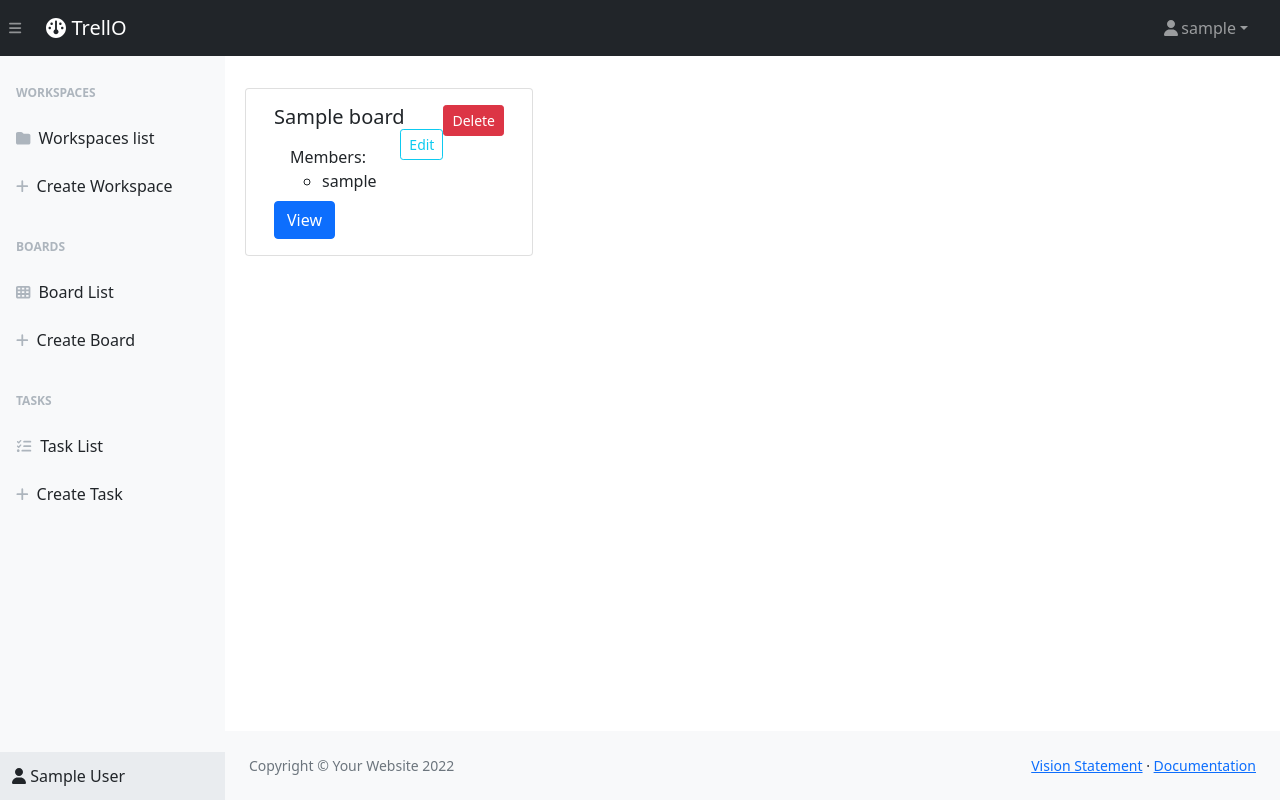
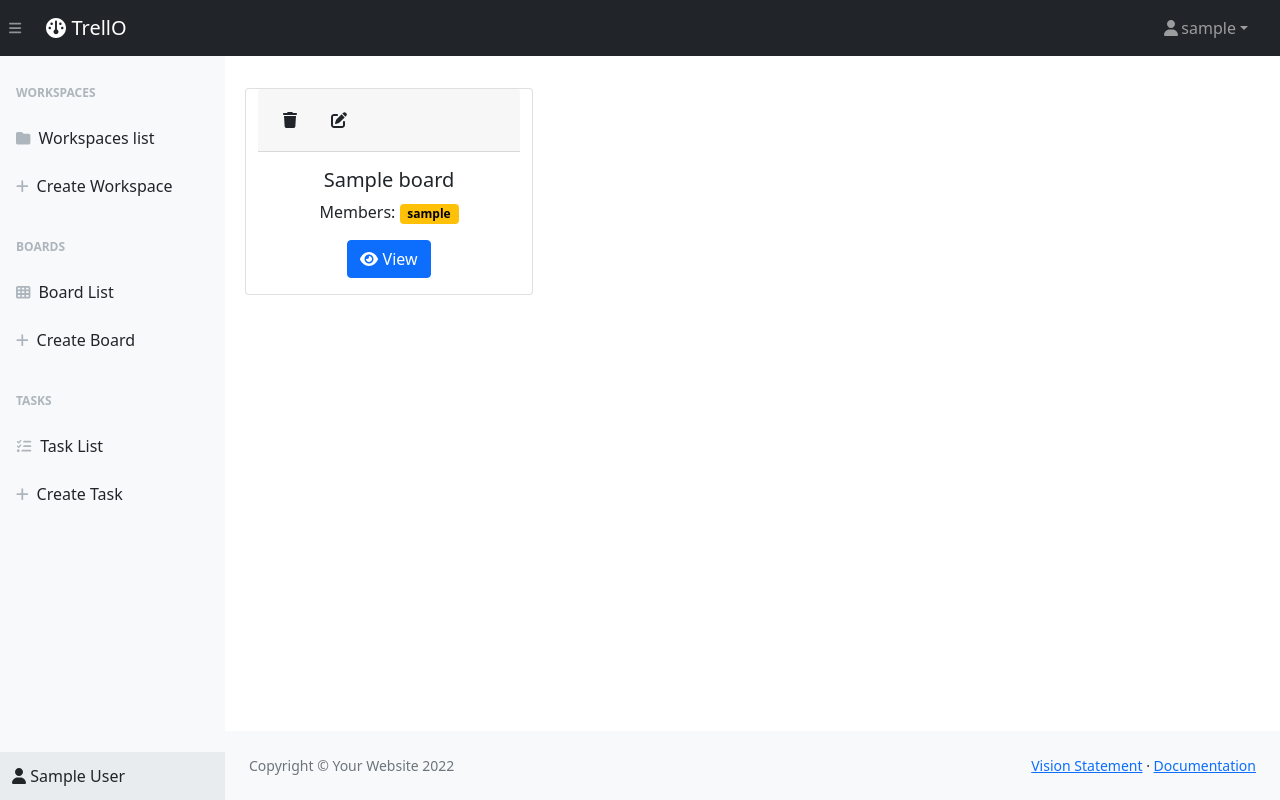
Before and after one commit to agile-software-development/project, a Django app: page /boards/ in a window 1280 px wide. Run offline with Django 4.2, Linux system fonts and the light colour scheme; a user stored in the database is signed in; tables that the repository leaves empty hold one stand-in row (values such as "Sample post"); some libraries are stand-ins or nearby versions; some web fonts are replaced.

Commit message:
improve board list page

```diff
--- a/task/templates/boards/board_list.html
+++ b/task/templates/boards/board_list.html
@@ -3,28 +3,36 @@
 {% block content %}
     <div class="row">
         {% for object in  object_list %}
-            <div class="card col-4 m-2" style="width: 18rem;">
-                <div class="card-body">
-                    <h5 class="card-title">
-                        {{ object.name }}
-                        <a href="{% url 'delete-board' object.id %}">
-                            <button type="button" class="btn btn-sm btn-danger float-end">Delete</button>
-                        </a>
-                        <a href="{% url 'update-board' object.id %}">
-                            <button type="button" class="btn btn-sm btn-outline-info float-end">Edit</button>
-                        </a>
-                    </h5>
-                    <ul class="list-group list-group-flush">
-                        <li class="list-group-item">Members:
-                            <ul>
-                                {% for member in object.members.all %}
-                                    <li>{{ member }}</li>
-                                {% endfor %}
-                            </ul>
+            <div class="card col-md-4 m-2 text-center" style="width: 18rem;">
+                <div class="card-header">
+                    <ul class="nav nav-pills card-header-pills">
+                        <li class="nav-item">
+                            <a href="{% url 'delete-board' object.id %}" class="btn m-1">
+                                <i class="fa fa-trash"></i>
+                            </a>
+                        </li>
+                        <li class="nav-item">
+                            <a href="{% url 'update-board' object.id %}" class="btn m-1">
+                                <i class="fa fa-edit"></i>
+                            </a>
                         </li>
                     </ul>
-                    <a href="{% url 'view-board' object.id %}">
-                        <button class="btn btn-primary" type="submit">View</button>
+                </div>
+                <div class="card-body">
+                    <div class="card-title">
+                        <h5>{{ object.name }}</h5>
+                    </div>
+                    <p class="card-text">
+                        Members:
+                        {% for member in object.members.all %}
+                            <span class="badge bg-warning text-black">{{ member }}</span>
+                        {% endfor %}
+
+                    </p>
+
+                    <a href="{% url 'view-board' object.id %}" class="btn btn-primary">
+                        <i class="fa fa-eye"></i>
+                        View
                     </a>
                 </div>
             </div>
```
